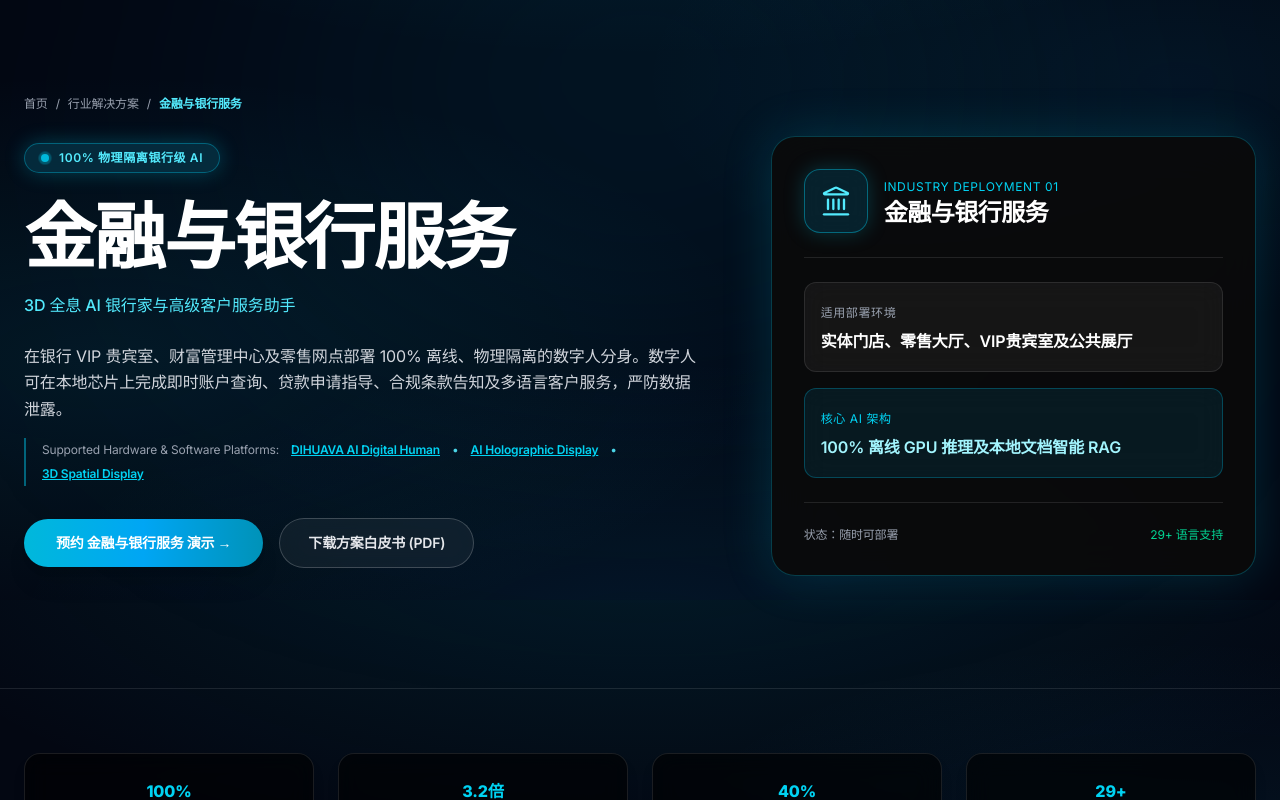
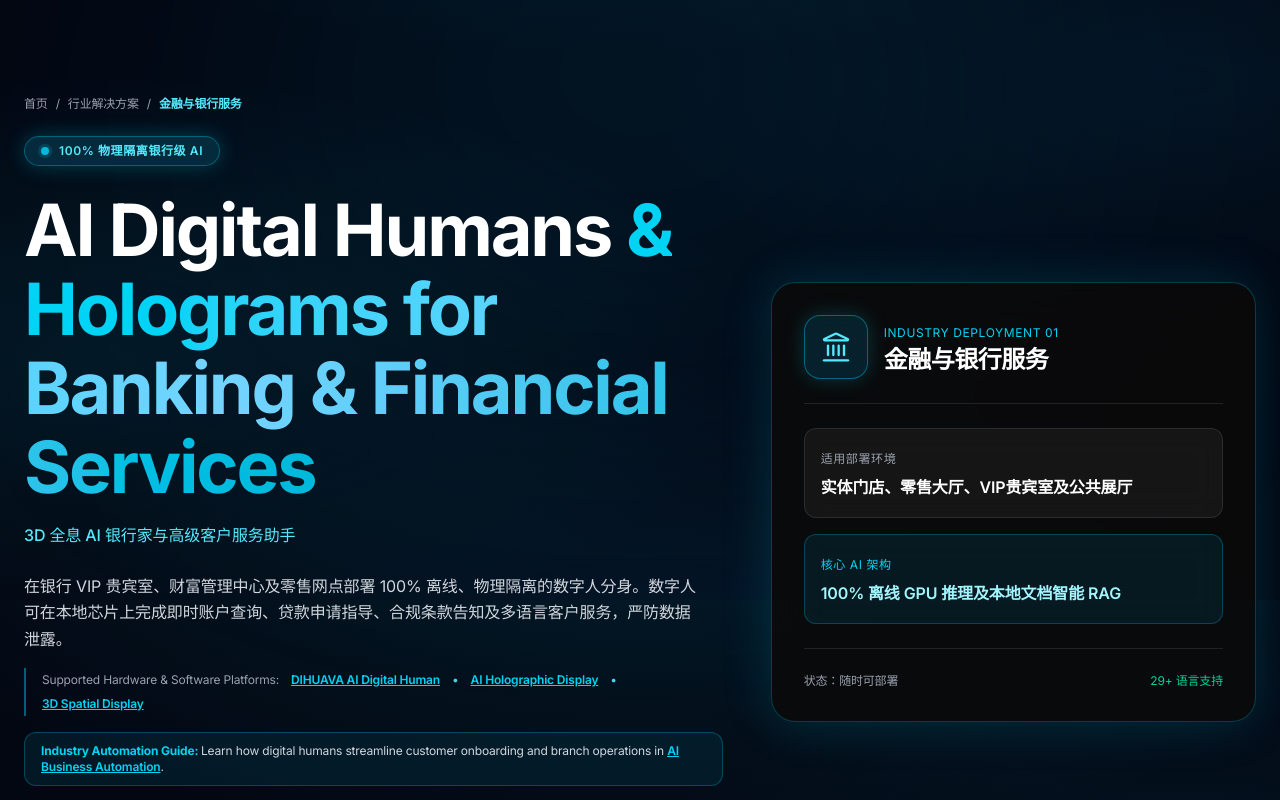
Before and after one commit to propertiesmarket1234/hsglobalai, a Next.js app: page /zh/industries/banking in a window 1280 px wide. Shown: the part 200-1000 px from the top of the page. Built offline with nearby package versions, Linux system fonts and the light colour scheme.

Commit message:
Optimize Banking industry SEO and GEO

```diff
--- a/src/app/industries/[slug]/page.tsx
+++ b/src/app/industries/[slug]/page.tsx
@@ -223,12 +223,22 @@ export default async function IndustrySubPage({ params }: IndustryPageProps) {
                 </span>
               </div>
 
-              <h1 className="text-4xl font-extrabold tracking-tight text-white sm:text-6xl lg:text-7xl lg:leading-[1.1]">
-                {industry.title.split("&")[0]}{" "}
-                <span className="bg-gradient-to-r from-cyan-400 via-sky-300 to-cyan-500 bg-clip-text text-transparent">
-                  {industry.title.includes("&") ? `& ${industry.title.split("&")[1]}` : ""}
-                </span>
-              </h1>
+              {(() => {
+                const h1FullText = industry.h1Title || industry.title;
+                const firstAmp = h1FullText.indexOf("&");
+                const h1Prefix = firstAmp !== -1 ? h1FullText.slice(0, firstAmp).trim() : h1FullText;
+                const h1Suffix = firstAmp !== -1 ? h1FullText.slice(firstAmp).trim() : "";
+                return (
+                  <h1 className="text-4xl font-extrabold tracking-tight text-white sm:text-6xl lg:text-7xl lg:leading-[1.1]">
+                    {h1Prefix}{" "}
+                    {h1Suffix && (
+                      <span className="bg-gradient-to-r from-cyan-400 via-sky-300 to-cyan-500 bg-clip-text text-transparent">
+                        {h1Suffix}
+                      </span>
+                    )}
+                  </h1>
+                );
+              })()}
 
               <p className="mt-4 text-xl font-medium text-cyan-300 font-mono">
                 {industry.subtitle}
@@ -252,6 +262,17 @@ export default async function IndustrySubPage({ params }: IndustryPageProps) {
                   3D Spatial Display
                 </Link>
               </div>
+
+              {industry.slug === "banking" && (
+                <div className="mt-4 rounded-xl border border-cyan-500/30 bg-cyan-950/40 px-4 py-2.5 text-xs text-gray-300">
+                  <span className="text-cyan-400 font-bold font-mono">Industry Automation Guide: </span>
+                  <span>Learn how digital humans streamline customer onboarding and branch operations in </span>
+                  <Link href={lang === "en" ? "/blog/ai-business-automation" : `/${lang}/blog/ai-business-automation`} className="text-cyan-400 hover:text-cyan-300 underline font-semibold transition-colors">
+                    AI Business Automation
+                  </Link>
+                  .
+                </div>
+              )}
 
               {industry.slug === "healthcare" && (
                 <div className="mt-4 rounded-xl border border-cyan-500/30 bg-cyan-950/40 px-4 py-2.5 text-xs text-gray-300">
--- a/src/components/IndustryInfoDepth.tsx
+++ b/src/components/IndustryInfoDepth.tsx
@@ -129,7 +129,9 @@ export default function IndustryInfoDepth({ title, infoDepth }: InfoDepthProps)
                 {card.highlight && (
                   <div className="mt-6 pt-4 border-t border-amber-500/30">
                     <span className="text-xs font-mono text-amber-400 font-semibold flex items-center gap-1.5">
-                      ⚠️ Purely Informational & Administrative — No Medical Diagnosis
+                      ⚠️ {title.toLowerCase().includes("healthcare")
+                        ? "Purely Informational & Administrative — No Medical Diagnosis"
+                        : "Purely Informational & Administrative — Operational Boundaries Apply"}
                     </span>
                   </div>
                 )}
--- a/src/data/industriesData.ts
+++ b/src/data/industriesData.ts
@@ -2,6 +2,7 @@ export interface IndustryDetail {
   slug: string;
   number: string;
   title: string;
+  h1Title?: string;
   subtitle: string;
   icon: string;
   badge: string;
@@ -34,13 +35,14 @@ export const industriesData: Record<string, IndustryDetail> = {
     slug: "banking",
     number: "01",
     title: "Banking & Financial Services",
+    h1Title: "AI Digital Humans & Holograms for Banking & Financial Services",
     subtitle: "3D Holographic AI Bankers & Concierge Assistants",
     icon: "🏦",
     badge: "AIR-GAPPED BANKING AI",
     description:
       "Transform branch experiences with 3D hologram AI bankers for customer onboarding, loan explanations, queue handling, account inquiries, and multilingual financial advisory – delivering secure, interactive banking journeys.",
     heroOverview:
-      "Deploy 100% offline, air-gapped digital human avatars in bank VIP lounges, wealth management centers, and retail branches. Avatars execute instant account inquiries, loan application guidance, compliance disclosure reviews, and multilingual client service while keeping customer financial records air-gapped locally on on-premise hardware.",
+      "HS Global AI provides AI Digital Human and holographic solutions for banking and financial services, supporting customer-facing experiences such as branch reception, visitor guidance, multilingual assistance, and interactive financial information. DIHUAVA provides the AI Digital Human software layer, while supported holographic and spatial display hardware provides the physical experience. Systems deploy 100% offline, air-gapped digital human avatars in bank VIP lounges, wealth management centers, and retail branches to execute instant account inquiries, loan application guidance, compliance disclosure reviews, and multilingual client service locally on on-premise hardware.",
     accentColor: "from-cyan-500/20 via-sky-500/10 to-transparent",
     accentGlow: "rgba(6, 182, 212, 0.3)",
     metrics: [
@@ -125,9 +127,47 @@ export const industriesData: Record<string, IndustryDetail> = {
       { label: "Hardware Support", value: "65\", 75\", 86\" 3D Hologram Enclosures & Interactive Kiosks" },
       { label: "Document Processing", value: "Real-Time Local PDF / DOCX RAG Neural Vector Engine" },
     ],
-    metaTitle: "AI Digital Humans & Holograms for Banking & Financial Services",
+    metaTitle: "AI Digital Humans & Holograms for Banking | HS Global AI",
     metaDescription:
-      "Deploy 100% air-gapped, offline AI digital humans and 3D hologram bankers for VIP wealth lounges, retail branch concierges, and multilingual financial advisory.",
+      "Explore HS Global AI banking solutions using AI Digital Humans, holographic displays, multilingual assistance, and on-device AI for customer-facing branch experiences.",
+    infoDepth: {
+      what: "HS Global AI provides AI Digital Human and 3D holographic display solutions for banking and financial services, supporting customer-facing branch experiences including reception, visitor guidance, multilingual assistance, and interactive financial information.",
+      why: "Banks deploy AI Digital Humans to modernize physical branch environments, reduce lobby queue congestion, automate routine front-desk inquiries, and provide 24/7 consistent assistance while allowing human staff to focus on complex advisory relationships.",
+      how: "The DIHUAVA AI platform powers natural spoken dialogue, local document intelligence (on-device RAG), real-time speech synthesis, and 3D avatar animation. Processing runs 100% offline on local GPU hardware by default, keeping sensitive customer interactions air-gapped without cloud data transmission.",
+      where: "Ideal deployment locations include retail bank branch entry lobbies, VIP wealth management lounges, mortgage & credit consultation desks, customer service queue centers, and international branch information kiosks.",
+      who: "Designed for commercial banks, retail banking networks, private wealth management institutions, credit unions, and financial service centers seeking secure physical AI customer engagement.",
+      limitations: "Operational Boundary Notice: DIHUAVA Digital Humans in banking provide administrative, navigational, and informational assistance only. They do NOT execute financial transactions, approve loans, process cash deposits, access private account databases, or provide autonomous financial or investment advice.",
+    },
+    faqs: [
+      {
+        question: "How can AI Digital Humans be used in banking?",
+        answer: "AI Digital Humans are deployed in physical bank branches, VIP wealth lounges, and customer service lobbies to greet visitors, issue queue tickets, explain general banking products, guide clients to service desks, and answer routine administrative queries in spoken natural language.",
+      },
+      {
+        question: "What can an AI Digital Human do in a bank branch?",
+        answer: "In a bank branch, an AI Digital Human greets arriving customers, manages check-in queues, provides floor-by-floor department directions, presents interactive financial product cards (such as credit cards or savings accounts), and explains document guidelines via local RAG.",
+      },
+      {
+        question: "Can DIHUAVA support multilingual banking interactions?",
+        answer: "Yes. DIHUAVA features automatic language detection and natural speech synthesis supporting 29+ Global Languages and regional accents locally, allowing banks to assist expatriates and international clients in their native language.",
+      },
+      {
+        question: "Can AI Digital Humans provide banking information without replacing staff?",
+        answer: "Yes. AI Digital Humans act as an administrative and queue-relief layer to handle high-frequency visitor questions and reception check-in. They do not replace human bank staff, allowing financial advisors and tellers to concentrate on complex client relationships.",
+      },
+      {
+        question: "Can an AI Digital Human work with holographic displays in banking environments?",
+        answer: "Yes. DIHUAVA AI Digital Humans can be projected inside life-size 3D Hologram Box enclosures (65\", 75\", 86\") or ultra-slim Spatial Displays, creating a 1:1 scale volumetric visual presence in VIP lounges and branch lobbies.",
+      },
+      {
+        question: "What hardware can support an AI Digital Human banking experience?",
+        answer: "Supported hardware options include life-size 3D Hologram Box enclosures, 6 cm ultra-slim 4K Spatial Displays, and heavy-duty interactive touchscreen kiosks powered by local edge GPU computing units.",
+      },
+      {
+        question: "Is the banking solution suitable for privacy-focused environments?",
+        answer: "Yes. DIHUAVA is engineered to run 100% offline on-device by default. Speech recognition, document intelligence, and avatar rendering execute locally on physical GPU hardware inside the branch, ensuring customer queries and documents remain air-gapped with zero cloud data transmission.",
+      },
+    ],
   },
 
   retail: {
```
